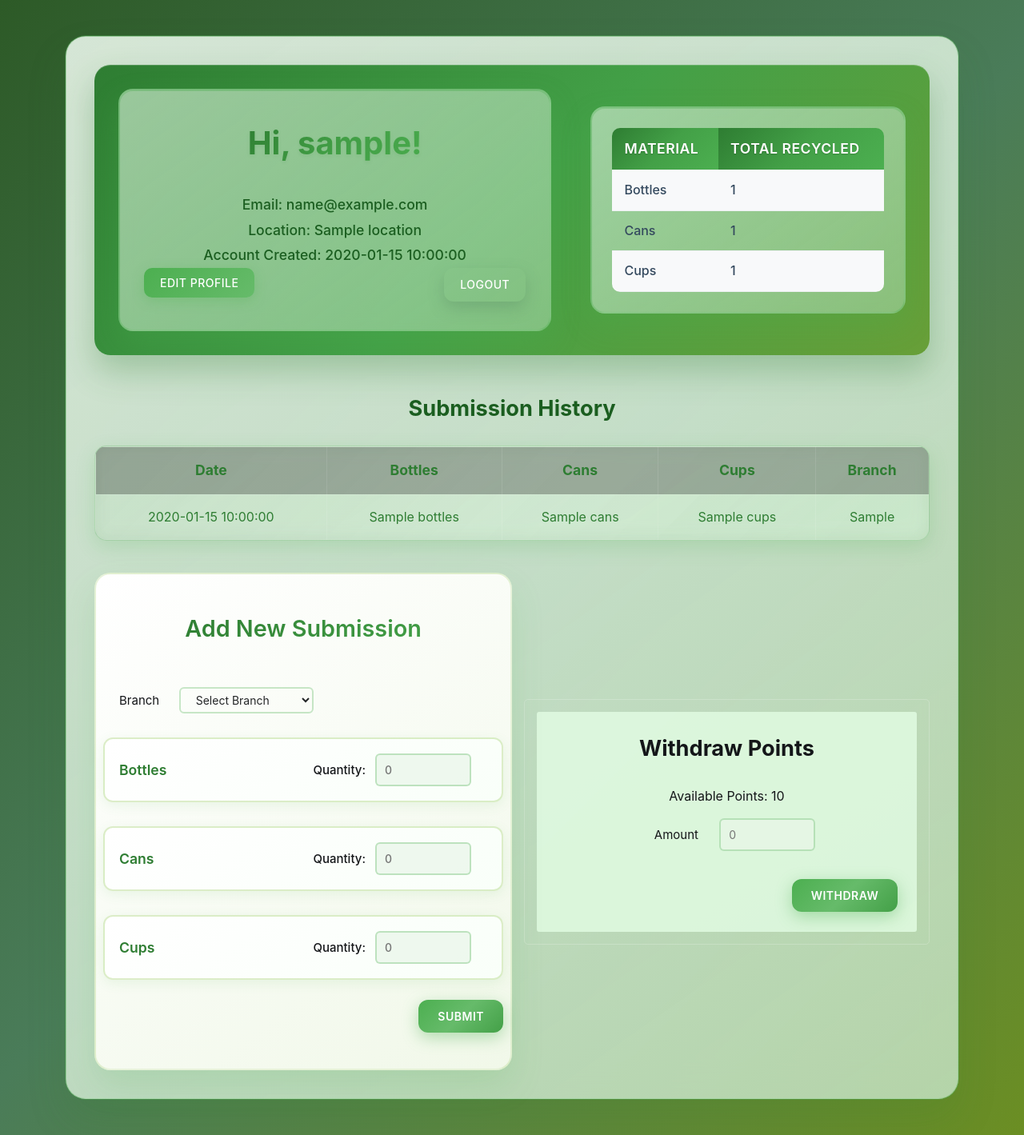
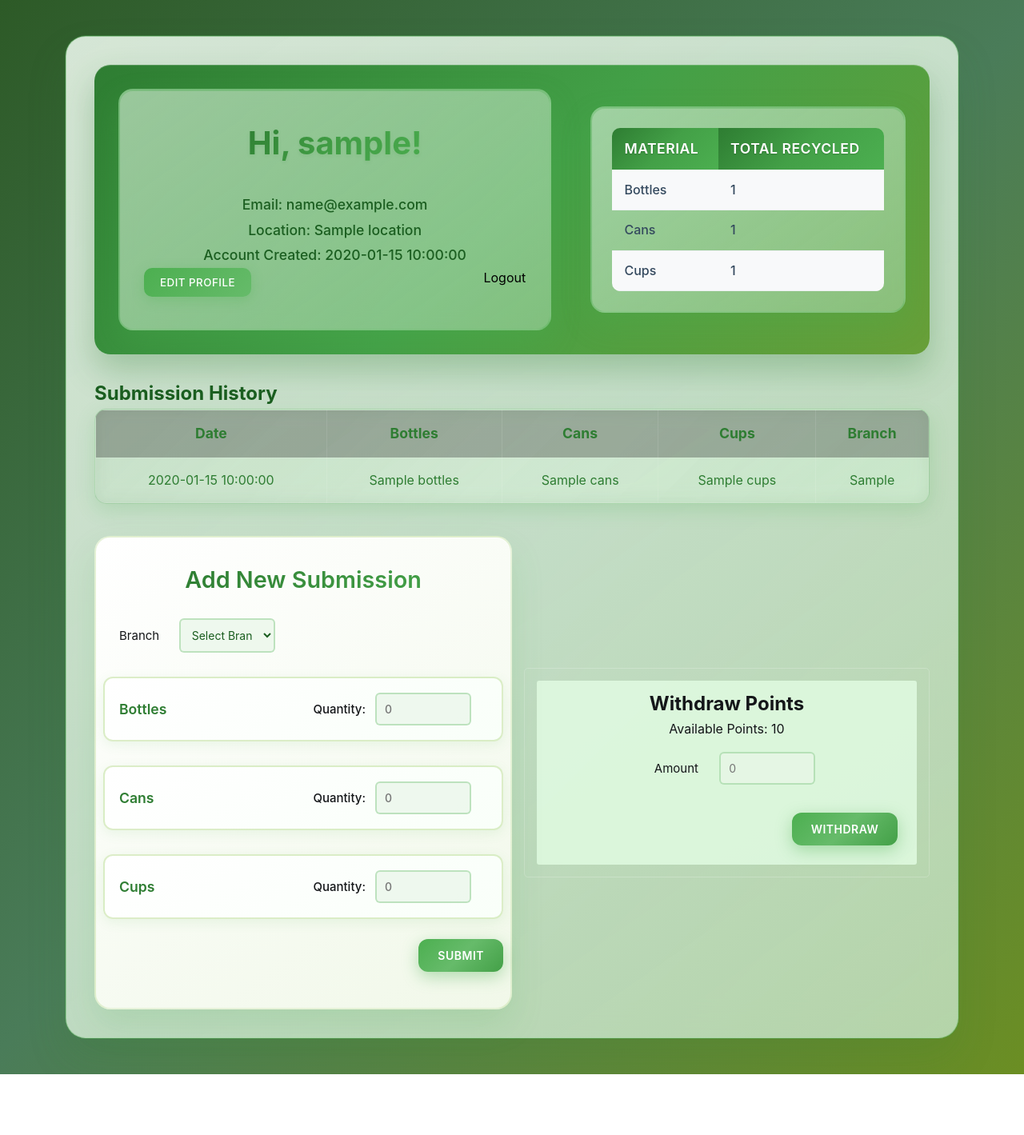
Before and after one commit to kausar2nd/Alter_Use, a Flask app: template templates/dashboard.html in a window 1280 px wide. Shown: the whole page at 80% size. After the commit the page ends 1343 px from the top, so only its background shows below. Run offline with Flask 3, Linux system fonts and the light colour scheme; the template is opened without the code that fills it: most values are stand-ins (such as "Sample title", 1, 10 or a date in 2020).

Commit message:
fixed css file

```diff
--- a/static/dashboard_style.css
+++ b/static/dashboard_style.css
@@ -6,7 +6,6 @@
 }
 
 body {
-    min-height: 100vh;
     min-height: 100vh;
     color: black;
     line-height: 1.6;
@@ -27,34 +26,9 @@ a {
     padding: 20px;
 }
 
-.nav-link {
-    font-size: 14px;
-    color: #fff;
-    cursor: pointer;
-    padding: 10px 20px;
-    border-radius: 12px;
-    border: none;
-    box-shadow: 0 8px 20px rgba(75, 124, 89, 0.3);
-    transition: all 0.3s ease;
-    font-weight: 500;
-    text-transform: uppercase;
-    letter-spacing: 0.5px;
-}
-
-.nav-link:hover {
-    box-shadow: 0 12px 25px rgba(75, 124, 89, 0.4);
-    background: linear-gradient(135deg, #3d6b47 0%, #5a7a1f 100%);
-}
-
-.nav-link:active {
-    box-shadow: 0 4px 15px rgba(75, 124, 89, 0.3);
-}
-
 .wrapper {
     width: 90%;
     margin: 25px 0;
-    background: linear-gradient(135deg, #4a7c59 0%, #6b8e23 100%);
-    height: fit-content;
     background: linear-gradient(145deg, rgba(232, 245, 233, 0.9) 0%, rgba(200, 230, 201, 0.8) 100%);
     backdrop-filter: blur(20px);
     box-shadow: 0 25px 50px rgba(46, 125, 50, 0.15), 0 0 0 1px rgba(76, 175, 80, 0.3);
@@ -64,11 +38,6 @@ a {
     border: 1px solid rgba(76, 175, 80, 0.3);
     transition: all 0.3s ease;
     animation: slideUp 0.6s cubic-bezier(0.25, 0.46, 0.45, 0.94);
-}
-
-.wrapper:hover {
-    box-shadow: 0 30px 60px rgba(46, 125, 50, 0.2), 0 0 0 1px rgba(76, 175, 80, 0.5);
-    background: linear-gradient(145deg, rgba(232, 245, 233, 0.95) 0%, rgba(200, 230, 201, 0.9) 100%);
 }
 
 @keyframes slideUp {
@@ -81,6 +50,11 @@ a {
         opacity: 1;
         transform: translateY(0);
     }
+}
+
+.wrapper:hover {
+    box-shadow: 0 30px 60px rgba(46, 125, 50, 0.2), 0 0 0 1px rgba(76, 175, 80, 0.5);
+    background: linear-gradient(145deg, rgba(232, 245, 233, 0.95) 0%, rgba(200, 230, 201, 0.9) 100%);
 }
 
 .profile_card {
@@ -105,8 +79,53 @@ a {
     left: 0;
     right: 0;
     bottom: 0;
-    /* background: linear-gradient(45deg, transparent 0%, rgba(255, 255, 255, 0.1) 50%, transparent 100%); */
     pointer-events: none;
+}
+
+.user-info {
+    background: linear-gradient(145deg, rgba(200, 230, 201, 0.7) 0%, rgba(165, 214, 167, 0.6) 100%);
+    display: flex;
+    height: 100%;
+    border-radius: 18px;
+    width: 55%;
+    flex-direction: column;
+    justify-content: space-around;
+    align-items: center;
+    color: #1b5e20;
+    padding: 30px;
+    box-shadow: 0 15px 35px rgba(76, 175, 80, 0.25), inset 0 1px 0 rgba(76, 175, 80, 0.3);
+    backdrop-filter: blur(10px);
+    border: 2px solid rgba(76, 175, 80, 0.3);
+}
+
+.info {
+    font-size: 1.1rem;
+    line-height: 1.8;
+    color: #1b5e20;
+    display: flex;
+    flex-direction: column;
+    justify-content: space-between;
+    align-items: center;
+    text-align: center;
+    font-weight: 500;
+}
+
+.user-info h1 {
+    margin-bottom: 25px;
+    font-size: 2.5rem;
+    font-weight: 700;
+    background: linear-gradient(135deg, #2e7d32 0%, #43a047 50%, #4caf50 100%);
+    -webkit-background-clip: text;
+    -webkit-text-fill-color: transparent;
+    background-clip: text;
+    text-shadow: 0 2px 4px rgba(46, 125, 50, 0.1);
+}
+
+.profile_buttons {
+    display: flex;
+    justify-content: space-between;
+    align-items: start;
+    width: 100%;
 }
 
 .user-summary {
@@ -163,69 +182,6 @@ a {
 .user-summary tr:hover {
     background: linear-gradient(135deg, rgba(76, 175, 80, 0.15) 0%, rgba(129, 199, 132, 0.1) 100%);
     transition: background 0.3s ease;
-}
-
-.user-info {
-    background: linear-gradient(145deg, rgba(200, 230, 201, 0.7) 0%, rgba(165, 214, 167, 0.6) 100%);
-    display: flex;
-    height: 100%;
-    border-radius: 18px;
-    width: 55%;
-    flex-direction: column;
-    justify-content: space-around;
-    align-items: center;
-    color: #1b5e20;
-    padding: 30px;
-    box-shadow: 0 15px 35px rgba(76, 175, 80, 0.25), inset 0 1px 0 rgba(76, 175, 80, 0.3);
-    backdrop-filter: blur(10px);
-    border: 2px solid rgba(76, 175, 80, 0.3);
-}
-
-.info {
-    font-size: 1.1rem;
-    line-height: 1.8;
-    color: #1b5e20;
-    display: flex;
-    flex-direction: column;
-    justify-content: space-between;
-    align-items: center;
-    text-align: center;
-    font-weight: 500;
-}
-
-.user-info h1 {
-    margin-bottom: 25px;
-    font-size: 2.5rem;
-    font-weight: 700;
-    background: linear-gradient(135deg, #2e7d32 0%, #43a047 50%, #4caf50 100%);
-    -webkit-background-clip: text;
-    -webkit-text-fill-color: transparent;
-    background-clip: text;
-    text-shadow: 0 2px 4px rgba(46, 125, 50, 0.1);
-}
-
-.profile_buttons {
-    display: flex;
-    justify-content: space-between;
-    align-items: start;
-    width: 100%;
-}
-
-.transactions {
-    padding: 30px;
-    background: transparent;
-    border: 1px solid rgba(255, 255, 255, 0.2);
-    border-radius: 5px;
-    margin: 40px auto;
-    width: 100%;
-    color: #BFF6C3;
-}
-
-h2 {
-    text-align: center;
-    padding-bottom: 25px;
-    padding-top: 15px;
-    font-size: 1.7rem;
 }
 
 .transactions-container {
@@ -316,18 +272,6 @@ h2 {
     background: transparent;
 }
 
-#branch {
-    background: transparent;
-    color: #141619ee;
-    padding: 5px 15px;
-    width: 35%;
-}
-
-#branch option {
-    color: black;
-    background: #80808090;
-}
-
 .input-box {
     margin-bottom: 20px;
     background: transparent;
@@ -369,7 +313,6 @@ h2 {
 
 .input-box label,
 .item-group label {
-    width: 150x;
     margin-right: 20px;
     font-size: 15px;
     color: #141619;
@@ -403,10 +346,6 @@ h2 {
     width: 100px;
     color: #2e7d32;
     font-weight: 500;
-}
-
-.cardboard {
-    height: 10px;
 }
 
 .submit-btn {
@@ -458,12 +397,6 @@ h2 {
     margin-top: 15px;
     font-size: 22px;
 }
-
-#reward {
-    background-color: #90C67C;
-    border-color: #36454F;
-}
-
 
 .modal {
     display: none;
```
